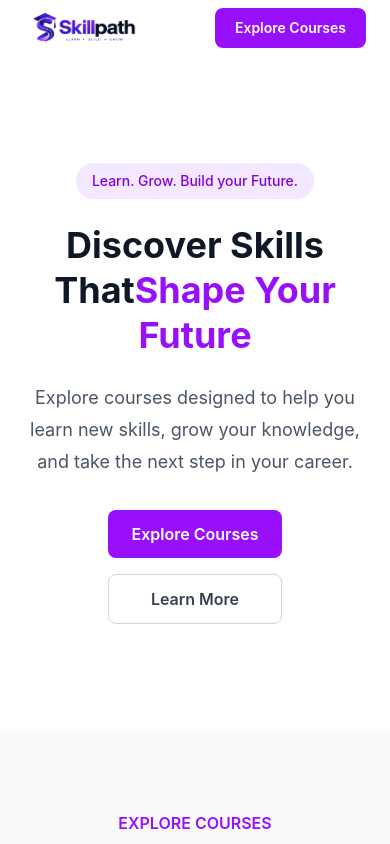
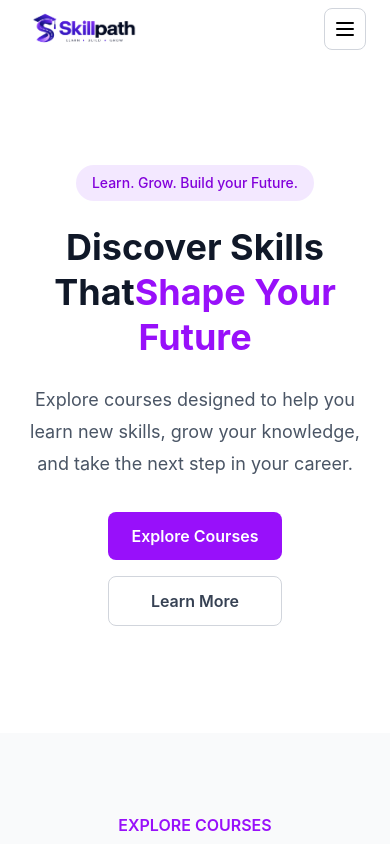
Before and after one commit to Poojaajhaa/SkillPaths, a React (Vite) app in the folder frontend/: page / in a window 390 px wide. Shown: the top 844 px of the page. Built offline with nearby package versions, Linux system fonts and the light colour scheme.

Commit message:
Add mobile hamburger menu to navbar

```diff
--- a/frontend/src/components/layout/Navbar.tsx
+++ b/frontend/src/components/layout/Navbar.tsx
@@ -21,6 +21,8 @@ function Navbar () {
     const [cartCount, setCartCount] = useState(
         (JSON.parse(localStorage.getItem("cart") || "[]") as unknown[]).length
     );
+
+    const [mobileMenuOpen, setMobileMenuOpen] = useState(false);
 
     useEffect (() => {
         const checkAuth = () => {
@@ -58,11 +60,16 @@ function Navbar () {
 
         window.location.href= "/login";
     };
+
+    const navLinkClass = "block py-2 md:py-0";
+
     return (
-        <nav className="bg-white text-black flex items-center justify-between px-6 py-2">
-            <NavLink to="/">
-               <img src={logo} alt="Skillpath"className="h-10 w-auto"></img>
+        <nav className="relative bg-white text-black px-6 py-2">
+            <div className="flex items-center justify-between">
+                <NavLink to="/" onClick={() => setMobileMenuOpen(false)}>
+                   <img src={logo} alt="Skillpath" className="h-10 w-auto"></img>
                 </NavLink>
+
                 <div className="hidden items-center gap-6 md:flex">
                     <NavLink to="/courses">Courses</NavLink>
                     <NavLink to="/cart" className="relative">
@@ -95,15 +102,87 @@ function Navbar () {
                     )}
                 </div>
 
-            <button type="button" onClick={() => navigate("/courses")}
-
-             className="rounded-lg bg-purple-600 px-5 py-2.5 text-sm font-semibold text-white transition hover:bg-purple-700"
+                <div className="flex items-center gap-3">
+                    <button
+                        type="button"
+                        onClick={() => navigate("/courses")}
+                        className="hidden rounded-lg bg-purple-600 px-5 py-2.5 text-sm font-semibold text-white transition hover:bg-purple-700 sm:block"
                     >
                        Explore Courses
                     </button>
+
+                    {/* Hamburger button — sirf mobile pe dikhega */}
+                    <button
+                        type="button"
+                        onClick={() => setMobileMenuOpen((prev) => !prev)}
+                        className="rounded-lg border border-gray-300 p-2 md:hidden"
+                        aria-label="Toggle menu"
+                    >
+                        {mobileMenuOpen ? (
+                            <svg className="h-6 w-6" fill="none" viewBox="0 0 24 24" stroke="currentColor">
+                                <path strokeLinecap="round" strokeLinejoin="round" strokeWidth={2} d="M6 18L18 6M6 6l12 12" />
+                            </svg>
+                        ) : (
+                            <svg className="h-6 w-6" fill="none" viewBox="0 0 24 24" stroke="currentColor">
+                                <path strokeLinecap="round" strokeLinejoin="round" strokeWidth={2} d="M4 6h16M4 12h16M4 18h16" />
+                            </svg>
+                        )}
+                    </button>
+                </div>
+            </div>
+
+            {/* Mobile dropdown menu */}
+            {mobileMenuOpen && (
+                <div className="mt-3 flex flex-col border-t border-gray-100 pt-3 md:hidden">
+                    <NavLink to="/courses" className={navLinkClass} onClick={() => setMobileMenuOpen(false)}>Courses</NavLink>
+                    <NavLink to="/cart" className={navLinkClass} onClick={() => setMobileMenuOpen(false)}>
+                        Cart {cartCount > 0 && `(${cartCount})`}
+                    </NavLink>
+                    <NavLink to="/about" className={navLinkClass} onClick={() => setMobileMenuOpen(false)}>About</NavLink>
+                    <NavLink to="/blog" className={navLinkClass} onClick={() => setMobileMenuOpen(false)}>Blog</NavLink>
+                    <NavLink to="/my-orders" className={navLinkClass} onClick={() => setMobileMenuOpen(false)}>My Orders</NavLink>
+                    <NavLink to="/my-learning" className={navLinkClass} onClick={() => setMobileMenuOpen(false)}>My Learning</NavLink>
+                    <NavLink to="/contact" className={navLinkClass} onClick={() => setMobileMenuOpen(false)}>Contact</NavLink>
+
+                    {isLoggedIn && (isAdmin || isSeller) && (
+                        <NavLink to="/admin" className={navLinkClass} onClick={() => setMobileMenuOpen(false)}>Dashboard</NavLink>
+                    )}
+
+                    {isLoggedIn && (isSeller || isAdmin) && (
+                        <NavLink to="/seller-orders" className={navLinkClass} onClick={() => setMobileMenuOpen(false)}>Seller Orders</NavLink>
+                    )}
+
+                    {isLoggedIn ? (
+                        <button
+                            type="button"
+                            onClick={() => {
+                                setMobileMenuOpen(false);
+                                handleLogout();
+                            }}
+                            className="py-2 text-left font-medium text-red-600 hover:text-red-800"
+                        >
+                            Logout
+                        </button>
+                    ) : (
+                        <>
+                            <NavLink to="/register" className={navLinkClass} onClick={() => setMobileMenuOpen(false)}>Register</NavLink>
+                            <NavLink to="/login" className={navLinkClass} onClick={() => setMobileMenuOpen(false)}>Login</NavLink>
+                        </>
+                    )}
+
+                    <button
+                        type="button"
+                        onClick={() => {
+                            setMobileMenuOpen(false);
+                            navigate("/courses");
+                        }}
+                        className="mt-2 rounded-lg bg-purple-600 px-5 py-2.5 text-sm font-semibold text-white transition hover:bg-purple-700"
+                    >
+                        Explore Courses
+                    </button>
+                </div>
+            )}
         </nav>
     )
-
-
 }
 export default Navbar;
```
Lines whose indentation alone changed are shown as unchanged.
